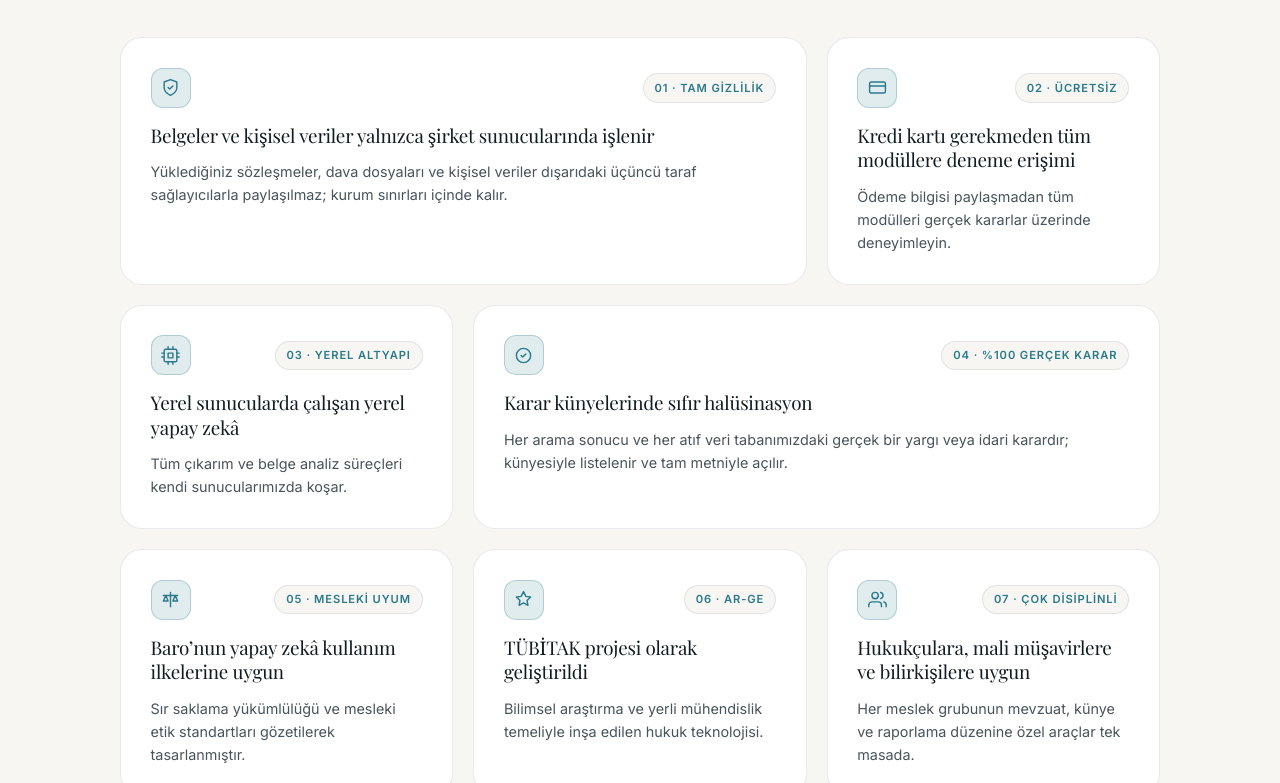
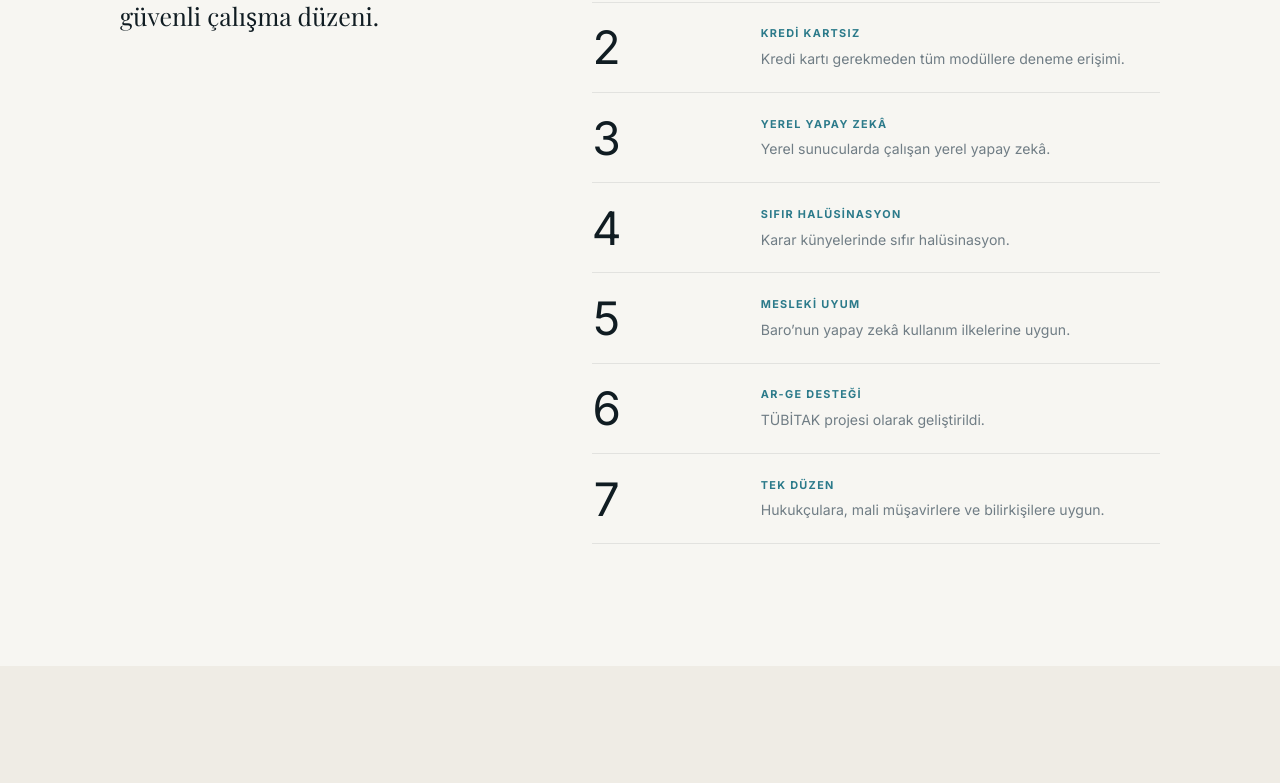
Before and after one commit to zeyerdm/lexonomi-web-sitesi, a plain HTML site: page neden/index.html in a window 1280 px wide. Shown: the part 635-1418 px from the top of the page. Drawn offline with nearby package versions, Linux system fonts and the light colour scheme; a web font is replaced by a local one.

Commit message:
style: use Legora-style scroll-reveal editorial rows on Neden Lexonomi

```diff
--- a/neden/index.html
+++ b/neden/index.html
@@ -77,89 +77,62 @@
     </section>
 
     <section class="section">
-      <div class="container">
-        <header class="sec-head reveal">
+      <div class="container editorial-metrics">
+        <div class="em-intro">
           <p class="eyebrow">Temel İlkelerimiz</p>
-          <h2>Veriniz güvende, <span class="tone">her sonuç gerçek.</span></h2>
-        </header>
+          <p class="em-statement">Hukukçular, mali müşavirler ve bilirkişiler için yerli, şeffaf ve güvenli çalışma düzeni.</p>
+        </div>
 
-        <div class="pillars-7 reveal">
-          <article class="pillar-card pillar-span-2">
-            <div class="pillar-top">
-              <span class="pillar-ico" aria-hidden="true">
-                <svg viewBox="0 0 24 24"><path d="M12 22s8-4 8-10V5l-8-3-8 3v7c0 6 8 10 8 10z"/><path d="m9 12 2 2 4-4"/></svg>
-              </span>
-              <span class="pillar-pill">01 · Tam Gizlilik</span>
+        <div class="em-list em-list-reveal">
+          <div class="em-row reveal">
+            <strong>01</strong>
+            <div class="em-detail">
+              <span class="em-kicker">ŞİRKET SUNUCUSU</span>
+              <p>Belgeler ve kişisel veriler yalnızca şirket sunucularında işlenir, başkalarıyla paylaşılmaz.</p>
             </div>
-            <h3>Belgeler ve kişisel veriler yalnızca şirket sunucularında işlenir</h3>
-            <p>Yüklediğiniz sözleşmeler, dava dosyaları ve kişisel veriler dışarıdaki üçüncü taraf sağlayıcılarla paylaşılmaz; kurum sınırları içinde kalır.</p>
-          </article>
-
-          <article class="pillar-card">
-            <div class="pillar-top">
-              <span class="pillar-ico" aria-hidden="true">
-                <svg viewBox="0 0 24 24"><rect x="2" y="5" width="20" height="14" rx="2"/><path d="M2 10h20"/></svg>
-              </span>
-              <span class="pillar-pill">02 · Ücretsiz</span>
+          </div>
+          <div class="em-row reveal">
+            <strong>02</strong>
+            <div class="em-detail">
+              <span class="em-kicker">KREDİ KARTSIZ</span>
+              <p>Kredi kartı gerekmeden tüm modüllere deneme erişimi.</p>
             </div>
-            <h3>Kredi kartı gerekmeden tüm modüllere deneme erişimi</h3>
-            <p>Ödeme bilgisi paylaşmadan tüm modülleri gerçek kararlar üzerinde deneyimleyin.</p>
-          </article>
-
-          <article class="pillar-card">
-            <div class="pillar-top">
-              <span class="pillar-ico" aria-hidden="true">
-                <svg viewBox="0 0 24 24"><rect x="4" y="4" width="16" height="16" rx="2"/><rect x="9" y="9" width="6" height="6"/><path d="M9 1v3M15 1v3M9 20v3M15 20v3M20 9h3M20 14h3M1 9h3M1 14h3"/></svg>
-              </span>
-              <span class="pillar-pill">03 · Yerel Altyapı</span>
+          </div>
+          <div class="em-row reveal">
+            <strong>03</strong>
+            <div class="em-detail">
+              <span class="em-kicker">YEREL YAPAY ZEKÂ</span>
+              <p>Yerel sunucularda çalışan yerel yapay zekâ.</p>
             </div>
-            <h3>Yerel sunucularda çalışan yerel yapay zekâ</h3>
-            <p>Tüm çıkarım ve belge analiz süreçleri kendi sunucularımızda koşar.</p>
-          </article>
-
-          <article class="pillar-card pillar-span-2">
-            <div class="pillar-top">
-              <span class="pillar-ico" aria-hidden="true">
-                <svg viewBox="0 0 24 24"><circle cx="12" cy="12" r="9"/><path d="m9 12 2 2 4-4"/></svg>
-              </span>
-              <span class="pillar-pill">04 · %100 Gerçek Karar</span>
+          </div>
+          <div class="em-row reveal">
+            <strong>04</strong>
+            <div class="em-detail">
+              <span class="em-kicker">SIFIR HALÜSİNASYON</span>
+              <p>Karar künyelerinde sıfır halüsinasyon.</p>
             </div>
-            <h3>Karar künyelerinde sıfır halüsinasyon</h3>
-            <p>Her arama sonucu ve her atıf veri tabanımızdaki gerçek bir yargı veya idari karardır; künyesiyle listelenir ve tam metniyle açılır.</p>
-          </article>
-
-          <article class="pillar-card">
-            <div class="pillar-top">
-              <span class="pillar-ico" aria-hidden="true">
-                <svg viewBox="0 0 24 24"><path d="M12 3v18M3 7h18M6 7l-3 7h6l-3-7zM18 7l-3 7h6l-3-7z"/></svg>
-              </span>
-              <span class="pillar-pill">05 · Mesleki Uyum</span>
+          </div>
+          <div class="em-row reveal">
+            <strong>05</strong>
+            <div class="em-detail">
+              <span class="em-kicker">MESLEKİ UYUM</span>
+              <p>Baro’nun yapay zekâ kullanım ilkelerine uygun.</p>
             </div>
-            <h3>Baro’nun yapay zekâ kullanım ilkelerine uygun</h3>
-            <p>Sır saklama yükümlülüğü ve mesleki etik standartları gözetilerek tasarlanmıştır.</p>
-          </article>
-
-          <article class="pillar-card">
-            <div class="pillar-top">
-              <span class="pillar-ico" aria-hidden="true">
-                <svg viewBox="0 0 24 24"><path d="M12 2l3 6 6 .9-4.5 4.3 1.1 6.1L12 16.4 6.4 19.3l1.1-6.1L3 8.9 9 8l3-6z"/></svg>
-              </span>
-              <span class="pillar-pill">06 · Ar-Ge</span>
+          </div>
+          <div class="em-row reveal">
+            <strong>06</strong>
+            <div class="em-detail">
+              <span class="em-kicker">AR-GE DESTEĞİ</span>
+              <p>TÜBİTAK projesi olarak geliştirildi.</p>
             </div>
-            <h3>TÜBİTAK projesi olarak geliştirildi</h3>
-            <p>Bilimsel araştırma ve yerli mühendislik temeliyle inşa edilen hukuk teknolojisi.</p>
-          </article>
-
-          <article class="pillar-card">
-            <div class="pillar-top">
-              <span class="pillar-ico" aria-hidden="true">
-                <svg viewBox="0 0 24 24"><path d="M17 21v-2a4 4 0 0 0-4-4H5a4 4 0 0 0-4 4v2"/><circle cx="9" cy="7" r="4"/><path d="M23 21v-2a4 4 0 0 0-3-3.87M16 3.13a4 4 0 0 1 0 7.75"/></svg>
-              </span>
-              <span class="pillar-pill">07 · Çok Disiplinli</span>
+          </div>
+          <div class="em-row reveal">
+            <strong>07</strong>
+            <div class="em-detail">
+              <span class="em-kicker">TEK DÜZEN</span>
+              <p>Hukukçulara, mali müşavirlere ve bilirkişilere uygun.</p>
             </div>
-            <h3>Hukukçulara, mali müşavirlere ve bilirkişilere uygun</h3>
-            <p>Her meslek grubunun mevzuat, künye ve raporlama düzenine özel araçlar tek masada.</p>
-          </article>
+          </div>
         </div>
       </div>
     </section>
--- a/styles.css
+++ b/styles.css
@@ -415,6 +415,32 @@ h2 {
   max-width: 460px;
 }
 
+.em-kicker {
+  display: block;
+  font-size: .68rem;
+  font-weight: 700;
+  letter-spacing: .12em;
+  text-transform: uppercase;
+  color: var(--teal);
+  margin-bottom: .3rem;
+}
+
+.em-list-reveal .em-row {
+  transition: border-color .28s var(--ease), opacity .55s var(--ease), transform .55s var(--ease);
+}
+
+.em-list-reveal .em-row strong {
+  transition: color .28s var(--ease);
+}
+
+.em-list-reveal .em-row:hover {
+  border-top-color: var(--teal);
+}
+
+.em-list-reveal .em-row:hover strong {
+  color: var(--teal);
+}
+
 /* 3. MODÜLLER — SADE SEKMELİ */
 .mod-tabs {
   display: inline-flex;
```
